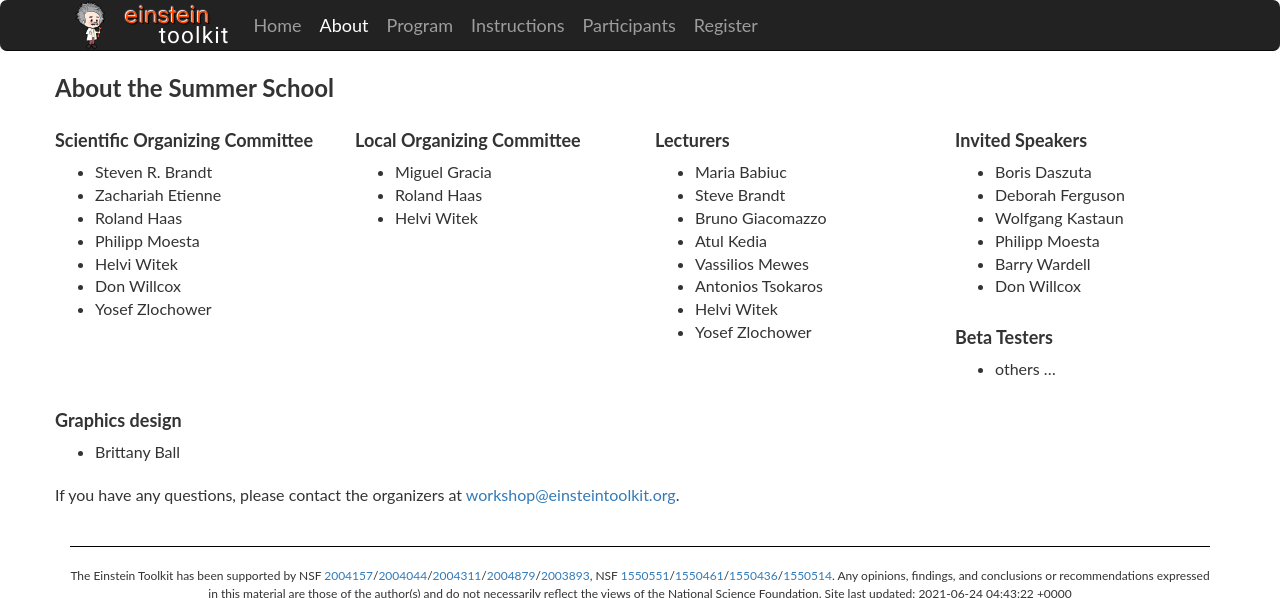
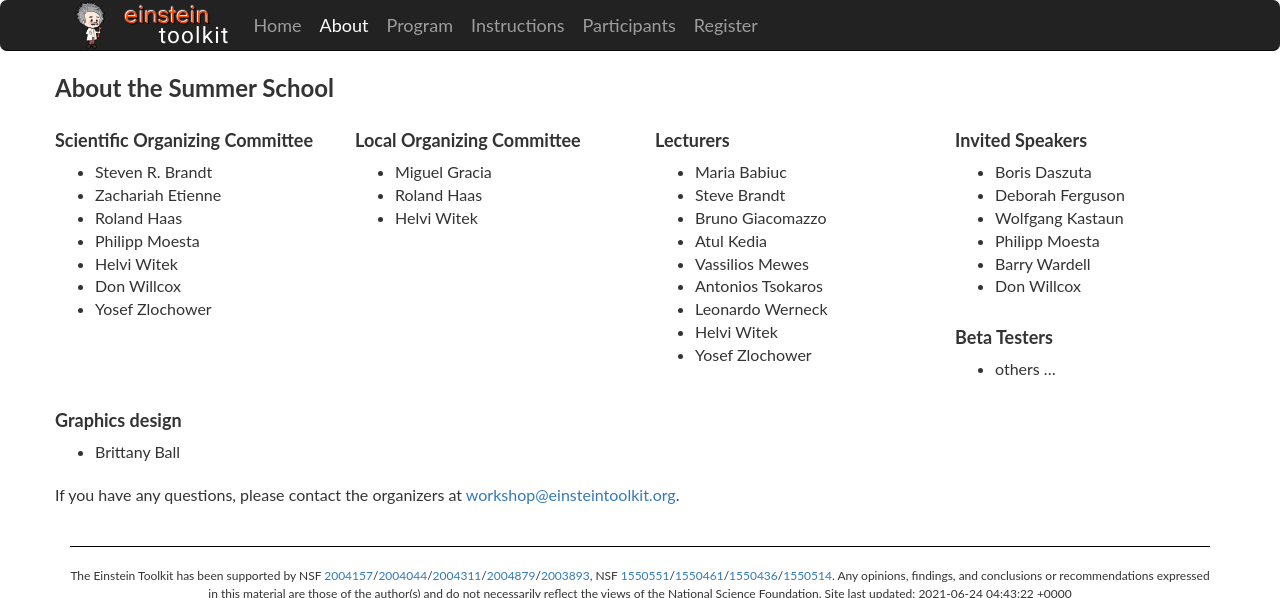
Before and after one commit to EinsteinToolkit/et2021uiuc, a Jekyll site: the page built from about.md, in a window 1280 px wide, cut to the strip 0-598 px from the top of the page. Built offline with Jekyll 4.4.1, drawn with Linux system fonts in a browser that asks for light colours.

Commit message:
ups I forgot to add Leo to the lecturers list now he is

```diff
--- a/about.md
+++ b/about.md
@@ -37,6 +37,7 @@ manualrows: true
 * Atul Kedia
 * Vassilios Mewes
 * Antonios Tsokaros
+* Leonardo Werneck
 * Helvi Witek
 * Yosef Zlochower
 </div>
```
